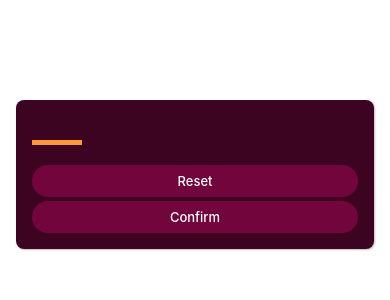
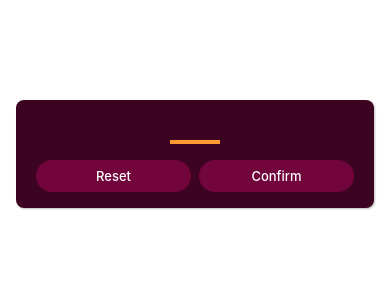
Before and after one commit to mycvlnn/React-Native-Udemy, a React Native app: screen / in a window 390 px wide. Shown: the top 300 px of the page. Built offline with nearby package versions, Linux system fonts and the light colour scheme.

Commit message:
improving the button

```diff
--- a/components/Button/ButtonPrimary.jsx
+++ b/components/Button/ButtonPrimary.jsx
@@ -26,7 +26,8 @@ const styles = StyleSheet.create({
   btnOuterContainer: {
     overflow: "hidden",
     borderRadius: 28,
-    marginTop: 4
+    flex: 1,
+    marginHorizontal: 4
   },
   btnInnerContainer: {
     paddingVertical: 8,
--- a/screens/StartGameScreen.jsx
+++ b/screens/StartGameScreen.jsx
@@ -7,12 +7,14 @@ const StartGameScreen = () => {
       <TextInput
         style={styles.inputNumber}
         maxLength={2}
-        keyboardType="number-pad"
+        keyboardType="numeric"
         autoCapitalize="none"
         autoCorrect={false}
       />
-      <ButtonPrimary>Reset</ButtonPrimary>
-      <ButtonPrimary>Confirm</ButtonPrimary>
+      <View style={styles.acitons}>
+        <ButtonPrimary>Reset</ButtonPrimary>
+        <ButtonPrimary>Confirm</ButtonPrimary>
+      </View>
     </View>
   );
 };
@@ -36,10 +38,15 @@ const styles = StyleSheet.create({
     fontSize: 20,
     color: "#ff9933",
     borderBottomColor: "#ff9933",
-    borderBottomWidth: 5,
+    borderBottomWidth: 4,
     width: 50,
     textAlign: "center",
     marginBottom: 16,
-    fontWeight: "bold"
+    fontWeight: "bold",
+    marginRight: "auto",
+    marginLeft: "auto"
+  },
+  acitons: {
+    flexDirection: "row"
   }
 });
```
